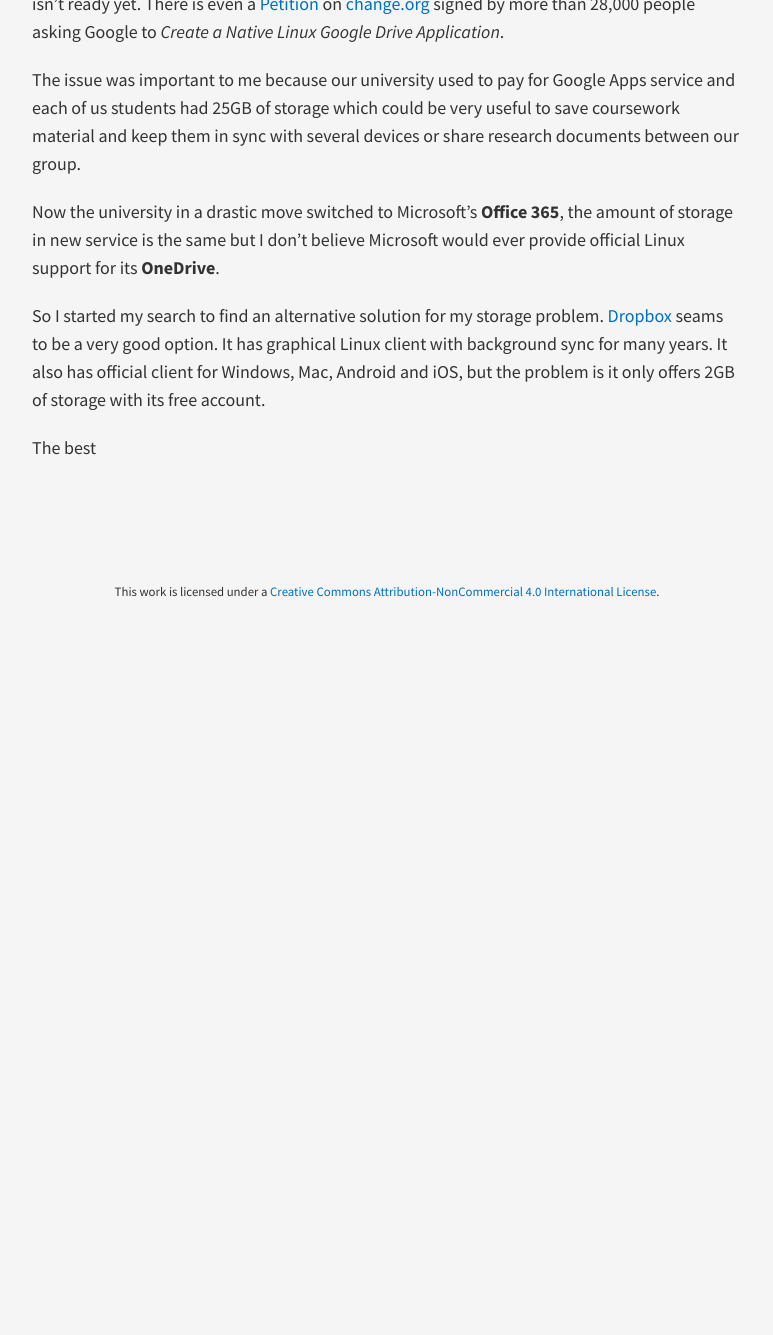
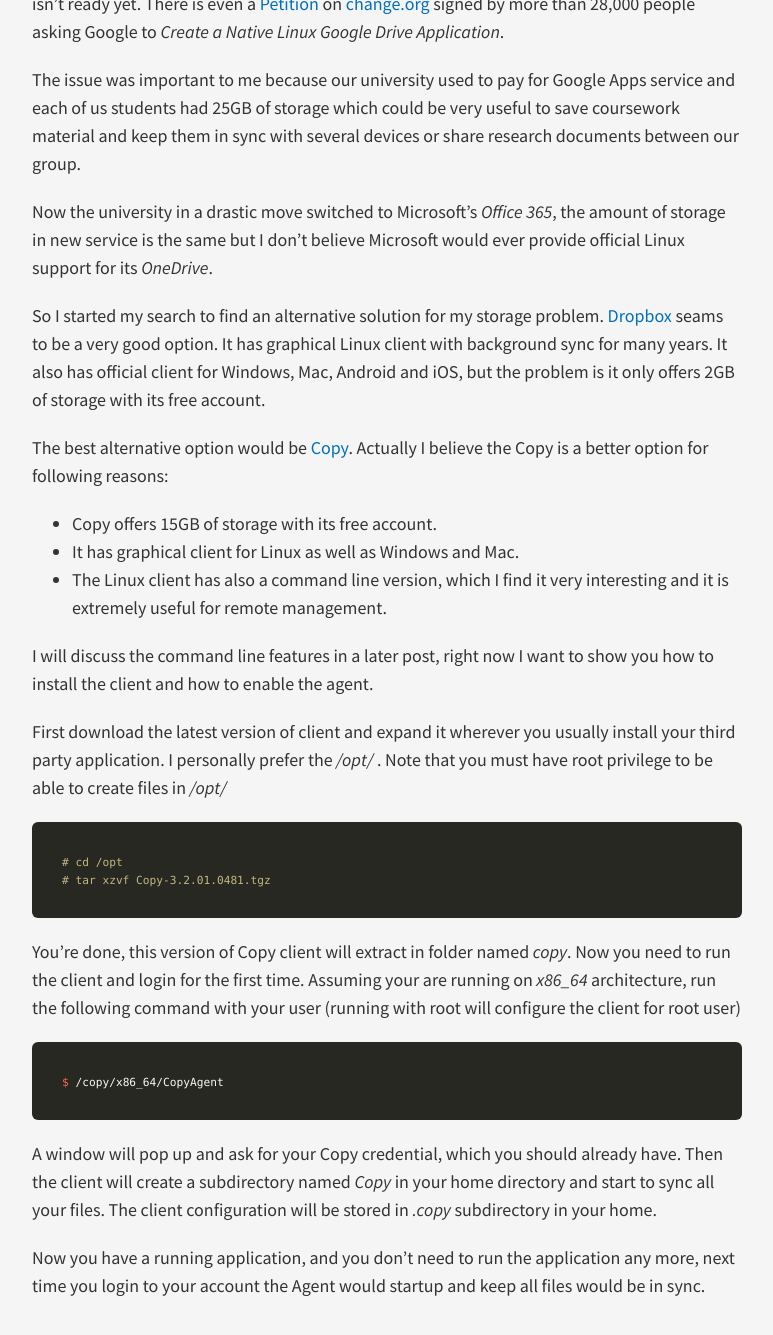
Before and after one commit to akheir/hapoo.github.io, a Jekyll site: the page built from _posts/2015-09-25-installing-copy-client-on-fedora22.md, in a window 1280 px wide and 1400 px high, scrolled down 270 px. Shown: the top 1335 px of the window, without its empty margins (253-1026 px from the left). Built offline with Jekyll 4.4.1, drawn with Linux system fonts in a browser that asks for light colours; nearby versions of some CDN libraries; Markdown is read by kramdown in place of the engine named in the settings; before the commit the page ends 900 px from its top, so only the background shows below that.

Commit message:
Completing the Installation of Copy

```diff
--- a/_posts/2015-09-25-installing-copy-client-on-fedora22.md
+++ b/_posts/2015-09-25-installing-copy-client-on-fedora22.md
@@ -3,16 +3,40 @@ layout: post
 title: Installing Copy client on Fedora 22
 ---
 
-It's been more than three years that Google released the **Google Drive** but the client for Linux isn't ready yet. There is even a [Petition][1] on [change.org][2] signed by more than 28,000 people asking Google to *Create a Native Linux Google Drive Application*.
+It's been more than three years that Google released the *Google Drive* but the client for Linux isn't ready yet. There is even a [Petition][1] on [change.org][2] signed by more than 28,000 people asking Google to *Create a Native Linux Google Drive Application*.
 
 The issue was important to me because our university used to pay for Google Apps service and each of us students had 25GB of storage which could be very useful to save coursework material and keep them in sync with several devices or share research documents between our group.
 
-Now the university in a drastic move switched to Microsoft's **Office 365**, the amount of storage in new service is the same but I don't believe Microsoft would ever provide official Linux support for its **OneDrive**.
+Now the university in a drastic move switched to Microsoft's *Office 365*, the amount of storage in new service is the same but I don't believe Microsoft would ever provide official Linux support for its *OneDrive*.
 
 So I started my search to find an alternative solution for my storage problem. [Dropbox][3] seams to be a very good option. It has graphical Linux client with background sync for many years. It also has official client for Windows, Mac, Android and iOS, but the problem is it only offers 2GB of storage with its free account.
 
-The best
+The best alternative option would be [Copy][4]. Actually I believe the Copy is a better option for following reasons:
+
++	Copy offers 15GB of storage with its free account.
++	It has graphical client for Linux as well as Windows and Mac.
++	The Linux client has also a command line version, which I find it very interesting and it is extremely useful for remote management.
+
+I will discuss the command line features in a later post, right now I want to show you how to install the client and how to enable the agent.
+
+First download the latest version of client and expand it wherever you usually install your third party application. I personally prefer the */opt/* . Note that you must have root privilege to be able to create files in */opt/*
+
+{% highlight bash %}
+# cd /opt
+# tar xzvf Copy-3.2.01.0481.tgz
+{% endhighlight %}
+
+You're done, this version of Copy client will extract in folder named *copy*. Now you need to run the client and login for the first time. Assuming your are running on *x86_64* architecture, run the following command with your user (running with root will configure the client for root user)
+
+{% highlight bash %}
+$ /copy/x86_64/CopyAgent
+{% endhighlight %}
+
+A window will pop up and ask for your Copy credential, which you should already have. Then the client will create a subdirectory named *Copy* in your home directory and start to sync all your files. The client configuration will be stored in *.copy* subdirectory in your home.
+
+Now you have a running application, and you don't need to run the application any more, next time you login to your account the Agent would startup and keep all files would be in sync.
 
 [1]: https://www.change.org/p/google-create-a-native-linux-google-drive-application
 [2]: https://www.change.org/
 [3]: https://www.dropbox.com/
+[4]: https://www.copy.com/
```
